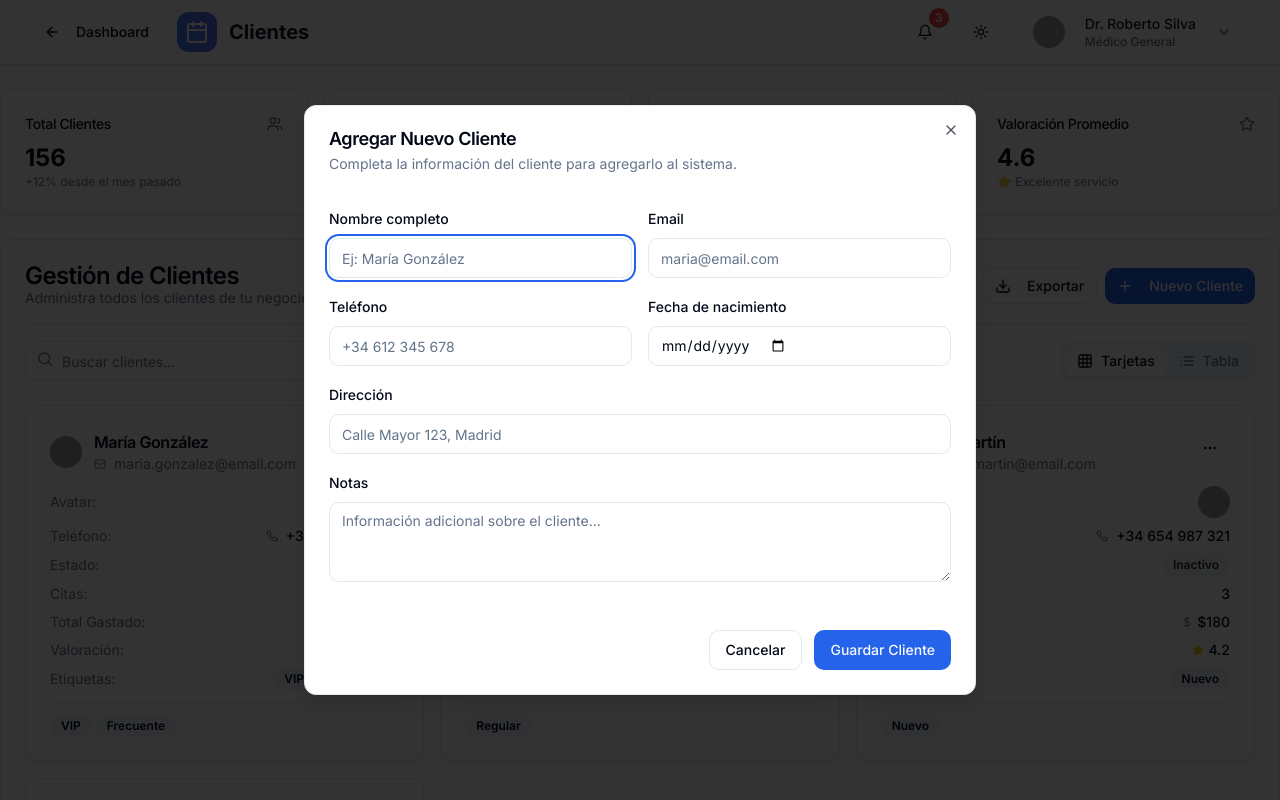
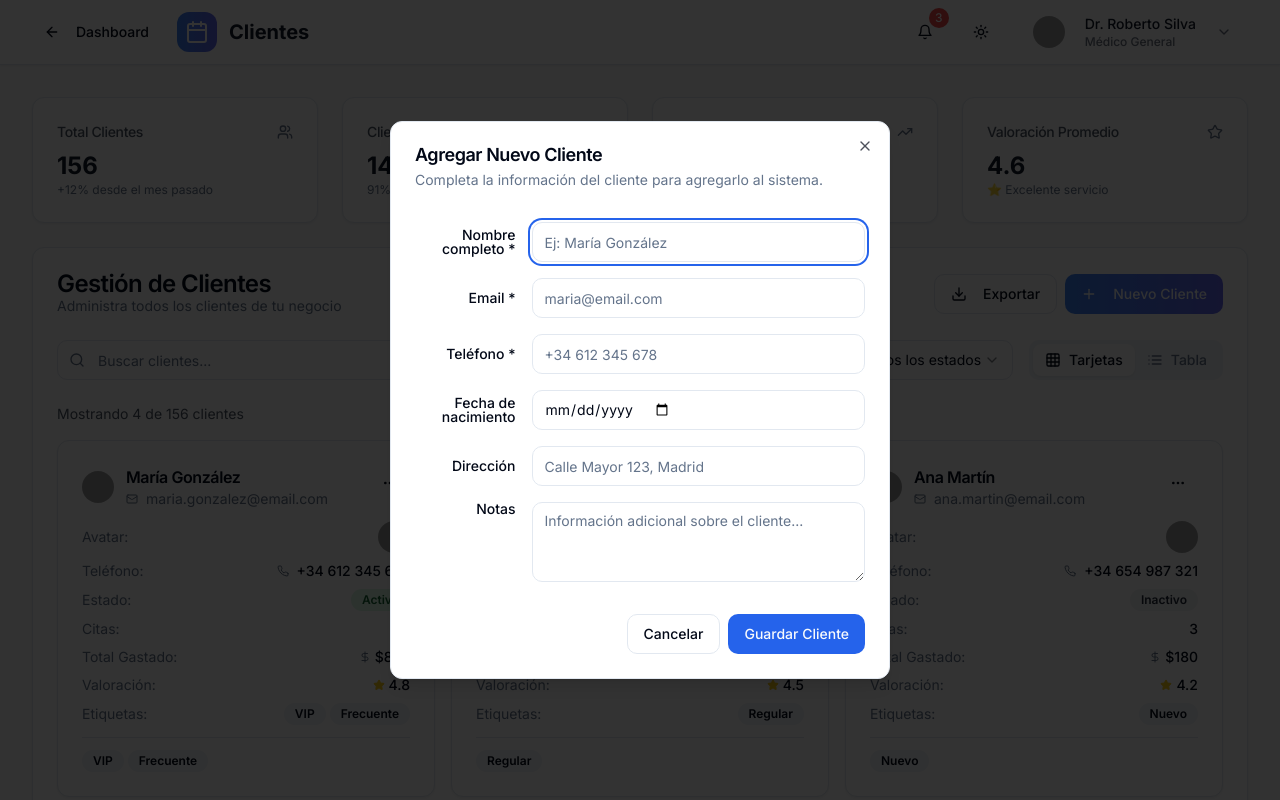
Before and after one commit to Blaubit/appointments-frontend, a Next.js app: page /clients in a window 1280 px wide. Both pictures are taken after a click on the button "Nuevo Cliente". Shown: the top 800 px of the page. Built offline with nearby package versions, Linux system fonts and the light colour scheme; grey boxes are pictures that could not be loaded.

Commit message:
arreglado el w de toda la pagina

```diff
--- a/app/clients/page.tsx
+++ b/app/clients/page.tsx
@@ -10,6 +10,7 @@ import {
   Dialog,
   DialogContent,
   DialogDescription,
+  DialogFooter,
   DialogHeader,
   DialogTitle,
   DialogTrigger,
@@ -238,85 +239,88 @@ export default function ClientsPage() {
   ]
 
   return (
-    <div className="space-y-6">
+ <div className="min-h-screen bg-gray-50 dark:bg-gray-900">
     <Header
         title="Clientes"
         showBackButton={true}
         backButtonText="Dashboard"
         backButtonHref="/dashboard"
       />
+  <div className="max-w-7xl mx-auto px-4 sm:px-6 lg:px-8 py-8">
+    <div className="space-y-6">
+
 
       {/* Estadísticas */}
-  <div className="grid grid-cols-1 md:grid-cols-4 gap-4">
+      <div className="grid grid-cols-1 md:grid-cols-4 gap-6">
         <Card>
           <CardHeader className="flex flex-row items-center justify-between space-y-0 pb-2">
-        <CardTitle className="text-sm font-medium">Total Clientes</CardTitle>
+            <CardTitle className="text-sm font-medium text-gray-600 dark:text-gray-400">Total Clientes</CardTitle>
             <Users className="h-4 w-4 text-muted-foreground" />
           </CardHeader>
           <CardContent>
-        <div className="text-2xl font-bold">{mockStats.totalClients}</div>
+            <div className="text-2xl font-bold text-gray-900 dark:text-white">{mockStats.totalClients}</div>
             <p className="text-xs text-muted-foreground">+12% desde el mes pasado</p>
           </CardContent>
         </Card>
 
         <Card>
           <CardHeader className="flex flex-row items-center justify-between space-y-0 pb-2">
-        <CardTitle className="text-sm font-medium">Clientes Activos</CardTitle>
+            <CardTitle className="text-sm font-medium text-gray-600 dark:text-gray-400">Clientes Activos</CardTitle>
             <User className="h-4 w-4 text-muted-foreground" />
           </CardHeader>
           <CardContent>
-        <div className="text-2xl font-bold">{mockStats.activeClients}</div>
+            <div className="text-2xl font-bold text-gray-900 dark:text-white">{mockStats.activeClients}</div>
             <p className="text-xs text-muted-foreground">91% del total</p>
           </CardContent>
         </Card>
 
         <Card>
           <CardHeader className="flex flex-row items-center justify-between space-y-0 pb-2">
-        <CardTitle className="text-sm font-medium">Nuevos Este Mes</CardTitle>
+            <CardTitle className="text-sm font-medium text-gray-600 dark:text-gray-400">Nuevos Este Mes</CardTitle>
             <TrendingUp className="h-4 w-4 text-muted-foreground" />
           </CardHeader>
           <CardContent>
-        <div className="text-2xl font-bold">{mockStats.newThisMonth}</div>
+            <div className="text-2xl font-bold text-gray-900 dark:text-white">{mockStats.newThisMonth}</div>
             <p className="text-xs text-muted-foreground">+5 esta semana</p>
           </CardContent>
         </Card>
 
         <Card>
           <CardHeader className="flex flex-row items-center justify-between space-y-0 pb-2">
-        <CardTitle className="text-sm font-medium">Valoración Promedio</CardTitle>
+            <CardTitle className="text-sm font-medium text-gray-600 dark:text-gray-400">Valoración Promedio</CardTitle>
             <Star className="h-4 w-4 text-muted-foreground" />
           </CardHeader>
           <CardContent>
-        <div className="text-2xl font-bold">{mockStats.averageRating}</div>
+            <div className="text-2xl font-bold text-gray-900 dark:text-white">{mockStats.averageRating}</div>
             <p className="text-xs text-muted-foreground">⭐ Excelente servicio</p>
           </CardContent>
         </Card>
       </div>
 
       {/* Sección principal de gestión */}
-  <Card>
-    <CardHeader className="space-y-4">
+      <Card className="mb-8">
+        <CardHeader>
           {/* Título y botones de acción principales */}
-      <div className="flex flex-col md:flex-row md:items-center md:justify-between gap-4">
+          <div className="flex flex-col md:flex-row md:items-center md:justify-between space-y-4 md:space-y-0">
             <div>
               <CardTitle>Gestión de Clientes</CardTitle>
               <CardDescription>Administra todos los clientes de tu negocio</CardDescription>
             </div>
 
-        <div className="flex flex-col sm:flex-row gap-2">
-          <Button variant="outline" size="sm">
+            <div className="flex space-x-2">
+              <Button variant="outline">
                 <Download className="h-4 w-4 mr-2" />
                 Exportar
               </Button>
 
               <Dialog open={isAddDialogOpen} onOpenChange={setIsAddDialogOpen}>
                 <DialogTrigger asChild>
-              <Button size="sm">
+                  <Button className="bg-gradient-to-r from-blue-500 to-indigo-500 hover:from-blue-600 hover:to-indigo-600">
                     <Plus className="h-4 w-4 mr-2" />
                     Nuevo Cliente
                   </Button>
                 </DialogTrigger>
-            <DialogContent className="max-w-2xl">
+                <DialogContent className="sm:max-w-[500px]">
                   <DialogHeader>
                     <DialogTitle>Agregar Nuevo Cliente</DialogTitle>
                     <DialogDescription>
@@ -324,82 +328,120 @@ export default function ClientsPage() {
                     </DialogDescription>
                   </DialogHeader>
 
-              <div className="grid grid-cols-2 gap-4 py-4">
-                <div className="space-y-2">
-                  <Label htmlFor="name">Nombre completo</Label>
-                  <Input id="name" placeholder="Ej: María González" />
+                  <div className="grid gap-4 py-4">
+                    <div className="grid grid-cols-4 items-center gap-4">
+                      <Label htmlFor="name" className="text-right">Nombre completo *</Label>
+                      <Input
+                        id="name"
+                        placeholder="Ej: María González"
+                        className="col-span-3"
+                      />
                     </div>
 
-                <div className="space-y-2">
-                  <Label htmlFor="email">Email</Label>
-                  <Input id="email" type="email" placeholder="maria@email.com" />
+                    <div className="grid grid-cols-4 items-center gap-4">
+                      <Label htmlFor="email" className="text-right">Email *</Label>
+                      <Input
+                        id="email"
+                        type="email"
+                        placeholder="maria@email.com"
+                        className="col-span-3"
+                      />
                     </div>
 
-                <div className="space-y-2">
-                  <Label htmlFor="phone">Teléfono</Label>
-                  <Input id="phone" placeholder="+34 612 345 678" />
+                    <div className="grid grid-cols-4 items-center gap-4">
+                      <Label htmlFor="phone" className="text-right">Teléfono *</Label>
+                      <Input
+                        id="phone"
+                        placeholder="+34 612 345 678"
+                        className="col-span-3"
+                      />
                     </div>
 
-                <div className="space-y-2">
-                  <Label htmlFor="birthDate">Fecha de nacimiento</Label>
-                  <Input id="birthDate" type="date" />
+                    <div className="grid grid-cols-4 items-center gap-4">
+                      <Label htmlFor="birthDate" className="text-right">Fecha de nacimiento</Label>
+                      <Input
+                        id="birthDate"
+                        type="date"
+                        className="col-span-3"
+                      />
                     </div>
 
-                <div className="col-span-2 space-y-2">
-                  <Label htmlFor="address">Dirección</Label>
-                  <Input id="address" placeholder="Calle Mayor 123, Madrid" />
+                    <div className="grid grid-cols-4 items-center gap-4">
+                      <Label htmlFor="address" className="text-right">Dirección</Label>
+                      <Input
+                        id="address"
+                        placeholder="Calle Mayor 123, Madrid"
+                        className="col-span-3"
+                      />
                     </div>
 
-                <div className="col-span-2 space-y-2">
-                  <Label htmlFor="notes">Notas</Label>
-                  <Textarea id="notes" placeholder="Información adicional sobre el cliente..." />
+                    <div className="grid grid-cols-4 items-start gap-4">
+                      <Label htmlFor="notes" className="text-right">Notas</Label>
+                      <Textarea
+                        id="notes"
+                        placeholder="Información adicional sobre el cliente..."
+                        className="col-span-3"
+                        rows={3}
+                      />
                     </div>
                   </div>
 
-              <div className="flex justify-end gap-3 pt-4">
+                  <DialogFooter>
                     <Button variant="outline" onClick={() => setIsAddDialogOpen(false)}>
                       Cancelar
                     </Button>
                     <Button onClick={() => setIsAddDialogOpen(false)}>
                       Guardar Cliente
                     </Button>
-              </div>
+                  </DialogFooter>
                 </DialogContent>
               </Dialog>
             </div>
           </div>
+        </CardHeader>
 
+        <CardContent>
           {/* Filtros y búsqueda */}
-      <div className="flex flex-col lg:flex-row gap-4 items-start lg:items-center justify-between pt-4 border-t">
-        <div className="flex flex-col sm:flex-row gap-3 flex-1">
-          <div className="relative flex-1 max-w-sm">
-            <Search className="absolute left-3 top-2.5 h-4 w-4 text-muted-foreground" />
+          <div className="flex flex-col md:flex-row gap-4 mb-6">
+            {/* Search */}
+            <div className="flex-1">
+              <div className="relative">
+                <Search className="absolute left-3 top-3 h-4 w-4 text-muted-foreground" />
                 <Input
                   placeholder="Buscar clientes..."
                   value={searchTerm}
                   onChange={(e) => setSearchTerm(e.target.value)}
-              className="pl-9"
+                  className="pl-10"
                 />
               </div>
+            </div>
 
+            {/* Status Filter */}
+            <div className="w-full md:w-48">
               <Select value={statusFilter} onValueChange={setStatusFilter}>
-            <SelectTrigger className="w-[160px]">
+                <SelectTrigger>
                   <Filter className="h-4 w-4 mr-2" />
-              <SelectValue />
+                  <SelectValue placeholder="Estado" />
                 </SelectTrigger>
                 <SelectContent>
-              <SelectItem value="all">Todos</SelectItem>
+                  <SelectItem value="all">Todos los estados</SelectItem>
                   <SelectItem value="active">Activos</SelectItem>
                   <SelectItem value="inactive">Inactivos</SelectItem>
                 </SelectContent>
               </Select>
             </div>
 
+            {/* View Mode Toggle */}
             <ViewToggle />
           </div>
-    </CardHeader>
 
-    <CardContent className="pt-0">
+          {/* Results count */}
+          <div className="flex items-center justify-between mb-4">
+            <p className="text-sm text-gray-600 dark:text-gray-400">
+              Mostrando {filteredClients.length} de {mockStats.totalClients} clientes
+            </p>
+          </div>
+
           <DataView
             data={filteredClients}
             fields={clientFields}
@@ -420,5 +462,7 @@ export default function ClientsPage() {
         </CardContent>
       </Card>
     </div>
+  </div>
+</div>
   )
 }
```
Lines whose indentation alone changed are shown as unchanged.
